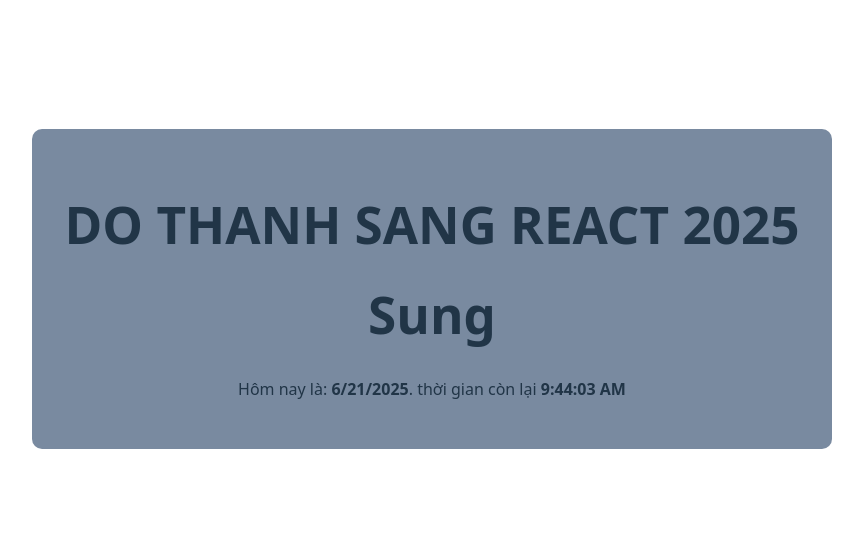
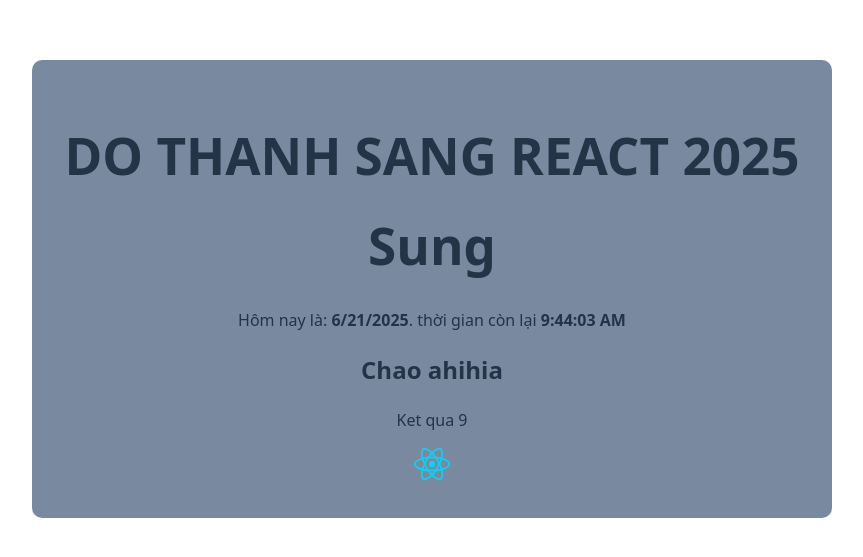
Before and after one commit to SangPY/SangDT_ReactJS_2025, a React (Vite) app: page / in a window 1280 px wide. Shown: the part 111-668 px from the top of the page, without its empty margins (208-1071 px from the left). Built offline with nearby package versions, Linux system fonts and the light colour scheme.

Commit message:
continus

```diff
--- a/src/App.jsx
+++ b/src/App.jsx
@@ -1,4 +1,5 @@
 import './App.css'
+import demoPic from "../src/assets/react.svg"
 
 let today = new Date().toLocaleDateString();
 let time = new Date().toLocaleTimeString();
@@ -27,11 +28,26 @@
   )
 }
 
+const name = "ahihia";
+
+function DinamicValue () {
+  return (
+    <>
+      <h2> Chao {name}</h2>
+      <p>
+        Ket qua {1 + 2 * 4}
+      </p>
+      <img src={demoPic}></img>
+    </>
+  )
+}
+
 function App() {
 
   return (
     <>
       <Header></Header>
+      <DinamicValue></DinamicValue>
     </>
   )
 }
```
